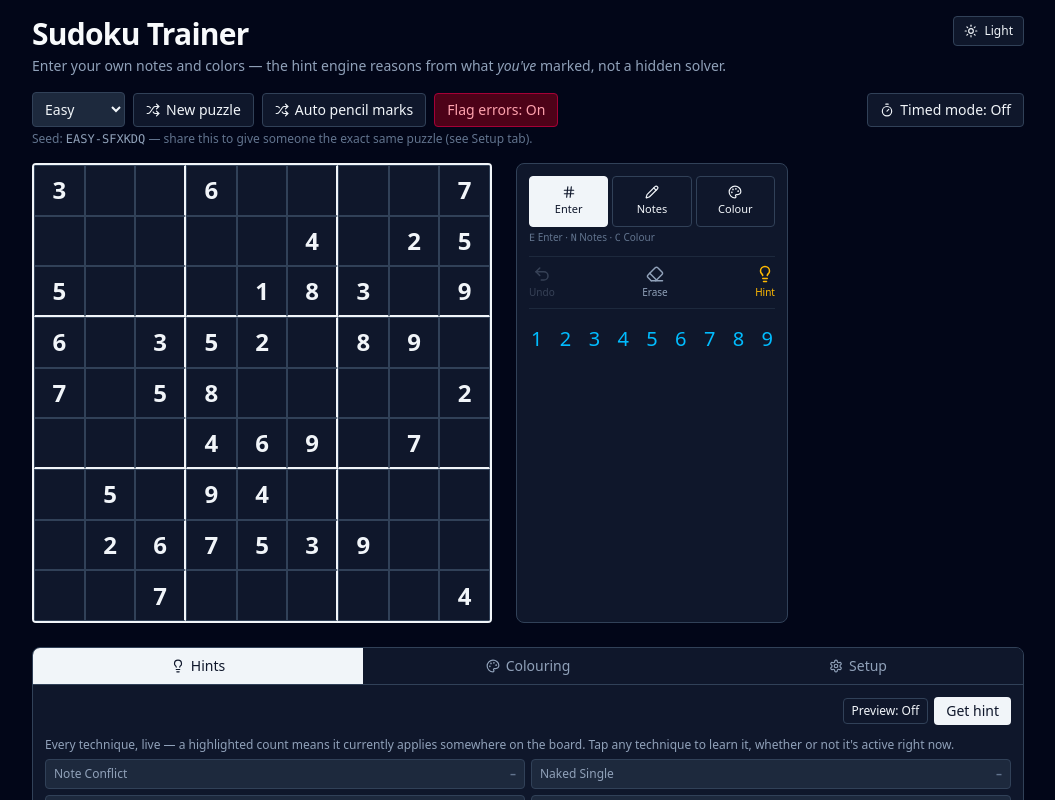
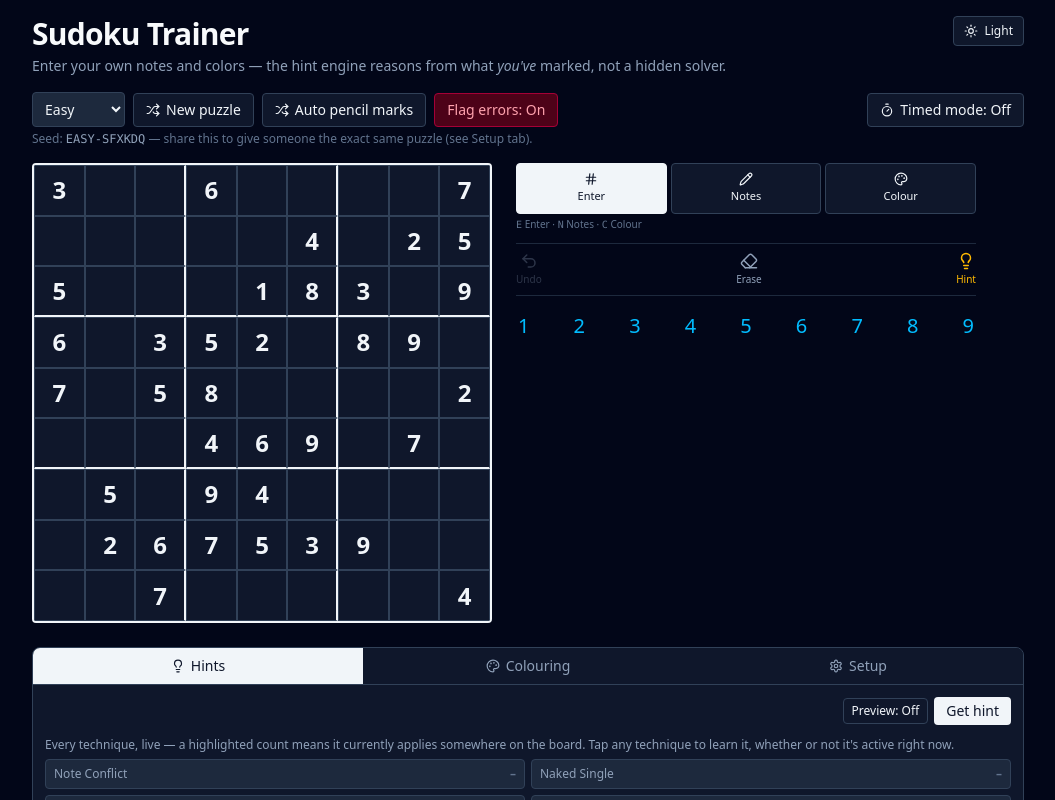
Before and after one commit to jeducation/sudoku-trainer, a React (Vite) app: page / in a window 1280 px wide. Shown: the top 800 px of the page, without its empty margins (112-1167 px from the left). Built offline with nearby package versions, Linux system fonts and the light colour scheme.

Commit message:
more ui updates

```diff
--- a/src/App.jsx
+++ b/src/App.jsx
@@ -1657,7 +1657,7 @@ export default function SudokuTrainer() {
           </div>
 
           {/* Input pad — calculator-style, sits beside the grid */}
-          <div className={`mx-auto sm:mx-0 w-full shrink-0 border rounded-lg p-3 space-y-3 ${T.card}`} style={{ maxWidth: "272px" }}>
+          <div className="mx-auto sm:mx-0 w-full shrink-0 space-y-3" style={{ width: "min(92vw, 460px)" }}>
             {/* Mode tabs */}
             <div className="flex gap-1">
               {[
```
Also changed, not shown: 1 other file (tests, documents, lock files or other folders).
